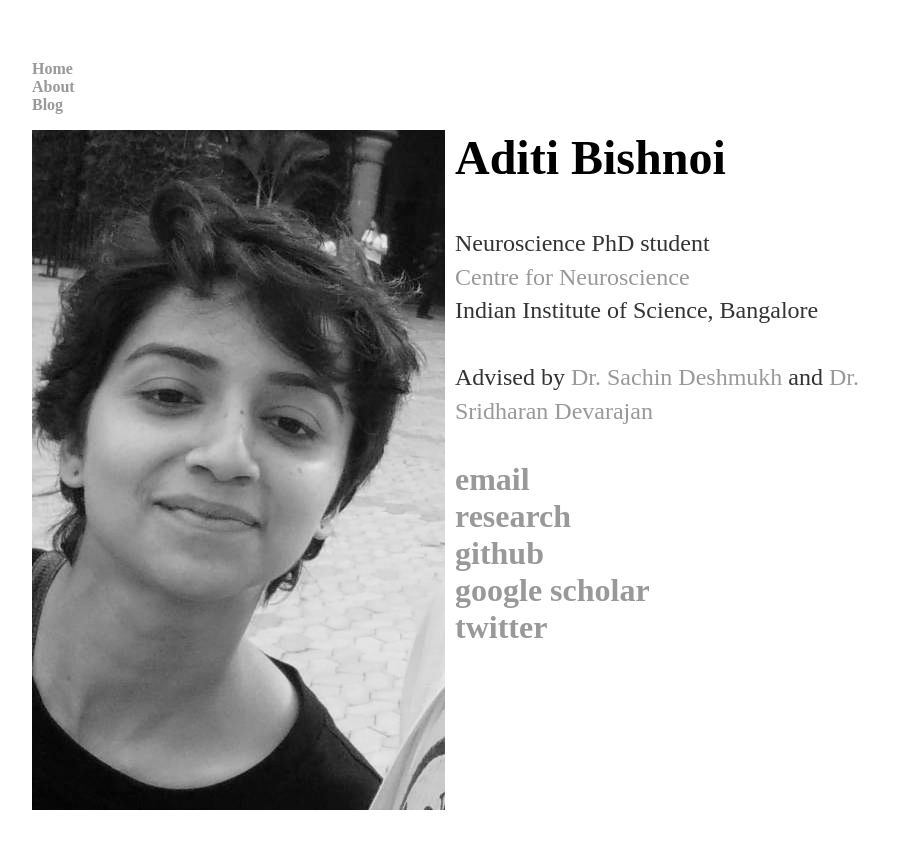
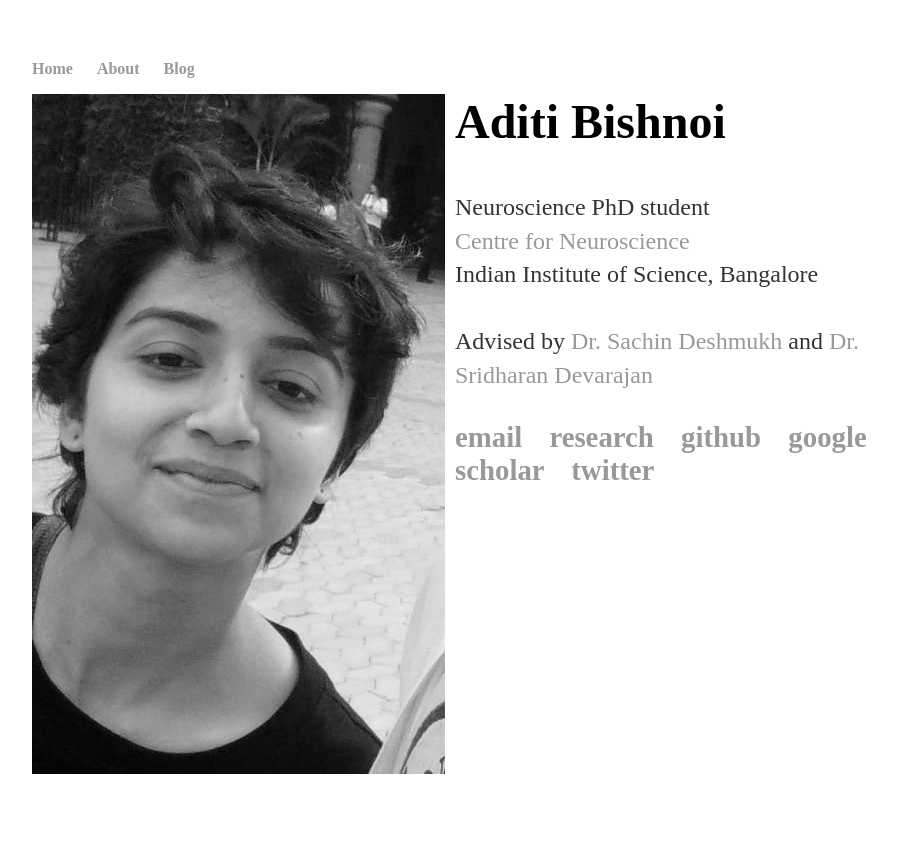
Before and after one commit to AdiBish/adibish.github.io, a Jekyll site: the page built from index.html, in a window 1280 px wide. Shown: the top 849 px of the page, without its empty margins (160-1057 px from the left). Built offline with Jekyll 4.4.1, drawn with Linux system fonts in a browser that asks for light colours.

Commit message:
Update main.css

```diff
--- a/css/main.css
+++ b/css/main.css
@@ -10,7 +10,7 @@ nav ul, footer ul {
     font-weight: bold;
 }
 nav ul li, footer ul li {
-    display: block;
+    display: inline;
     margin-right: 20px;
 }
 a {
@@ -31,8 +31,8 @@ p {
     color: #333;
 }
 footer {
-    border-top: 1px solid #d5d5d5;
-    font-size: 2em;
+    border-top: 3px solid #d5d5d5;
+    font-size: 1.8em;
     display:inline;
 }
 
```
